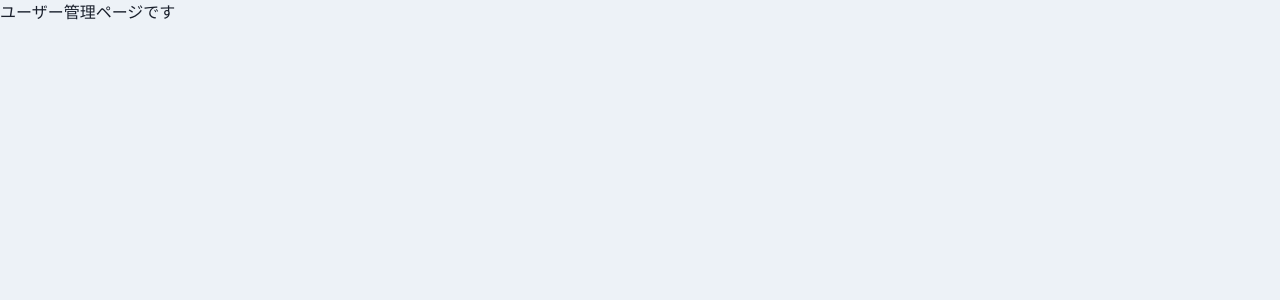
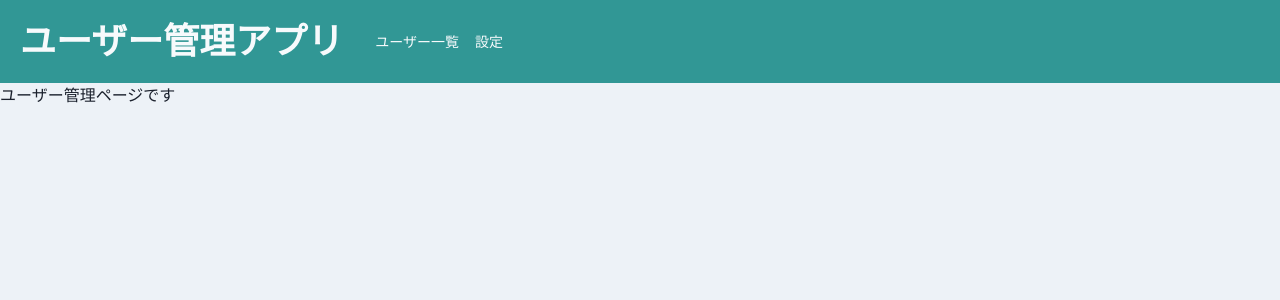
Before and after one commit to takayuki-s/react-user-app-review, a React (Create React App) app: page /home/user_management in a window 1280 px wide. Shown: the top 300 px of the page. Built offline with nearby package versions, Linux system fonts and the light colour scheme.

Commit message:
ヘッダー作成

```diff
--- a/package.json
+++ b/package.json
@@ -3,6 +3,7 @@
   "version": "0.1.0",
   "private": true,
   "dependencies": {
+    "@chakra-ui/icons": "^1.0.14",
     "@chakra-ui/react": "^1.6.5",
     "@chakra-ui/theme": "^1.9.2",
     "@chakra-ui/theme-tools": "^1.1.8",
--- /dev/null
+++ b/src/components/organisms/layout/Header.tsx
@@ -0,0 +1,22 @@
+import { HamburgerIcon } from "@chakra-ui/icons";
+import { Box, Flex, Heading, IconButton, Link } from "@chakra-ui/react";
+import { VFC, memo } from "react";
+
+export const Header: VFC = memo(() => {
+  return (
+    <Flex as="nav" bg="teal.500" color="gray.50" align="center" justify="space-between" padding={{ base: 3, md: 5 }}>
+      <Flex align="center" as="a" mr={8} _hover={{ cursor: "pointer" }}>
+        <Heading as="h1" fontsize={{ base: "md", md: "lg" }}>
+          ユーザー管理アプリ
+        </Heading>
+      </Flex>
+      <Flex align="center" fontSize="sm" flexGrow={2} display={{ base: "none", md: "flex" }}>
+        <Box pr={4}>
+          <Link>ユーザー一覧</Link>
+        </Box>
+        <Link>設定</Link>
+      </Flex>
+      <IconButton aria-label="メニューボタン" icon={<HamburgerIcon />} size="sm" variant="unstyled" display={{ base: "block", md: "none" }} />
+    </Flex>
+  )
+});
--- /dev/null
+++ b/src/components/templates/HeaderLayout.tsx
@@ -0,0 +1,16 @@
+import { VFC, memo, ReactNode } from "react";
+import { Header } from "../organisms/layout/Header";
+
+type Props = {
+  children: ReactNode;
+}
+
+export const HeaderLayout: VFC<Props> = memo((props) => {
+  const { children } = props;
+  return (
+    <>
+      <Header />
+      {children}
+    </>
+  )
+});
--- a/src/router/Router.tsx
+++ b/src/router/Router.tsx
@@ -1,7 +1,9 @@
 import { VFC, memo } from "react";
 import { Route, Switch } from "react-router-dom";
+
 import { Login } from "../components/pages/Login";
 import { Page404 } from "../components/pages/Page404";
+import { HeaderLayout } from "../components/templates/HeaderLayout";
 import { homeRoutes } from "./HomeRoutes";
 
 export const Router: VFC = memo (() => {
@@ -14,7 +16,9 @@
         <Switch>
           {homeRoutes.map((route) => (
             <Route key={route.path} exact={route.exact} path={`${url}${route.path}`}>
-              {route.children}
+              <HeaderLayout>
+                {route.children}
+              </HeaderLayout>
             </Route>
           ))}
         </Switch>
```
Also changed, not shown: 1 other file (tests, documents, lock files or other folders).
